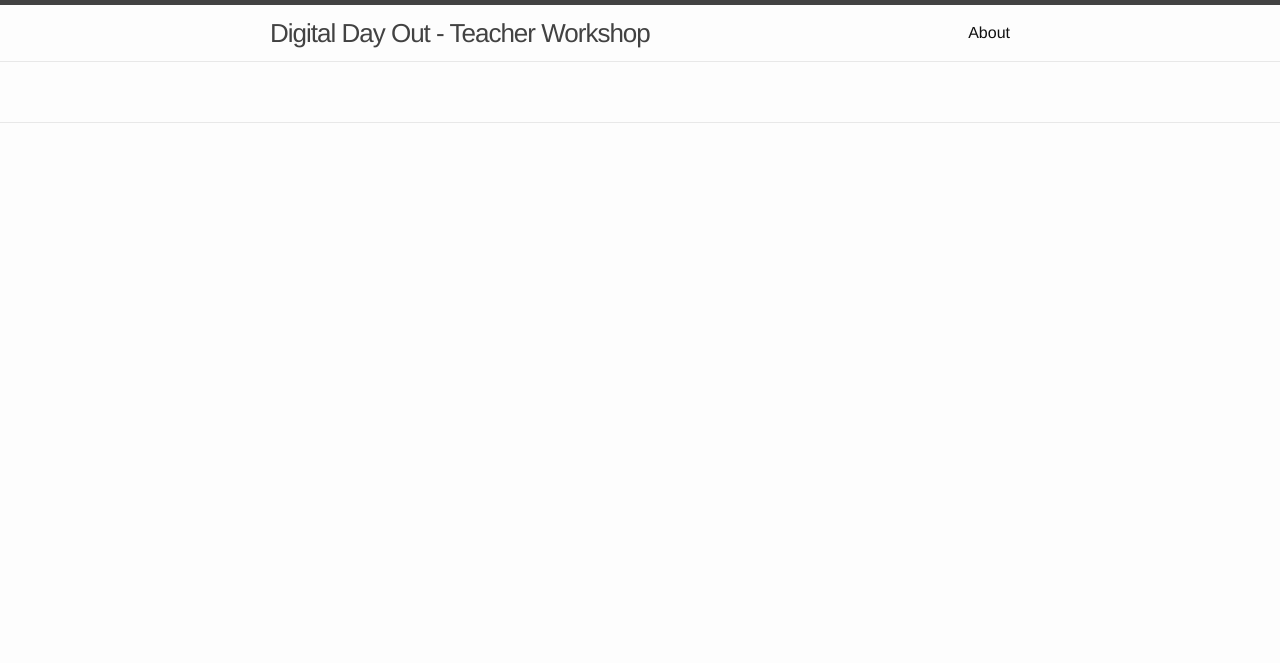
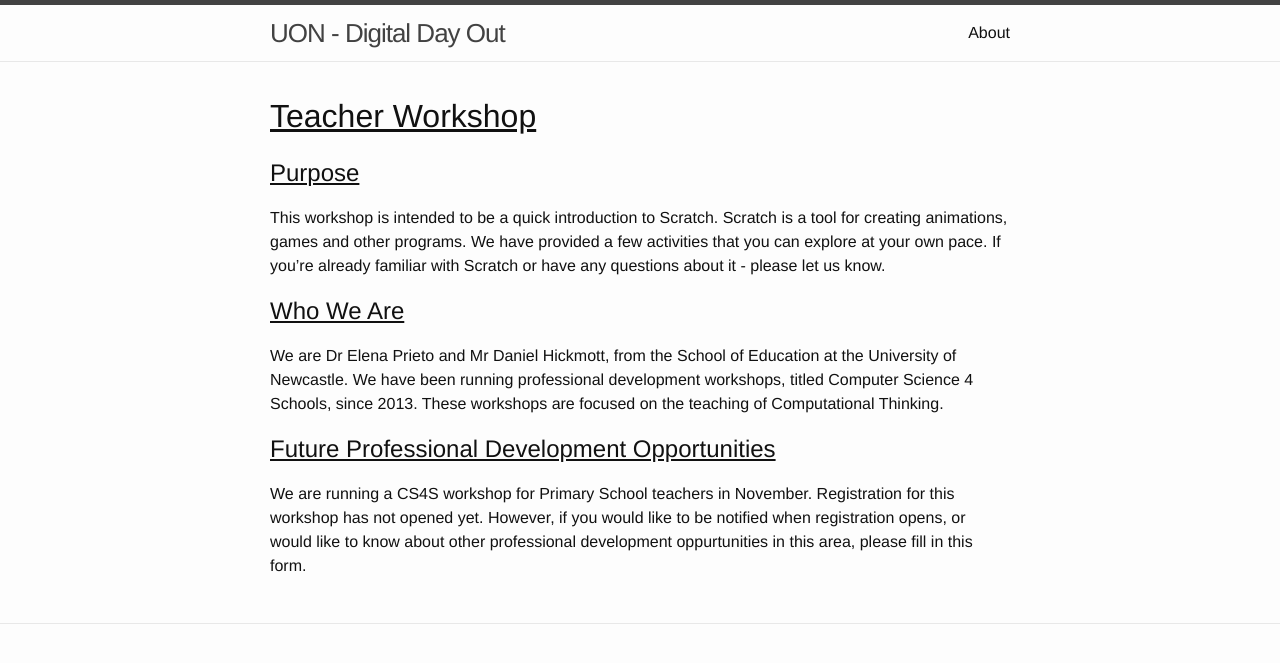
Before and after one commit to cs4s/ddo, a Jekyll site: the page built from index.md, in a window 1280 px wide. Shown: the top 663 px of the page. Built offline with Jekyll 4.4.1, drawn with Linux system fonts in a browser that asks for light colours.

Commit message:
Adding of content, change from index.html to index.md

```diff
--- a/_config.yml
+++ b/_config.yml
@@ -6,7 +6,7 @@
 # 'jekyll serve'. If you change this file, please restart the server process.
 
 # Site settings
-title: Digital Day Out - Teacher Workshop
+title: UON - Digital Day Out
 email: daniel.hickmott@uon.edu.au
 baseurl: "/ddo" # the subpath of your site, e.g. /blog
 
--- a/_includes/header.html
+++ b/_includes/header.html
@@ -14,6 +14,7 @@
       </a>
 
       <div class="trigger">
+        <a class="page-link" href="/">About</a>
         {% for my_page in site.pages %}
           {% if my_page.title %}
           <a class="page-link" href="{{ my_page.url | prepend: site.baseurl }}">{{ my_page.title }}</a>
--- a/_sass/_base.scss
+++ b/_sass/_base.scss
@@ -83,6 +83,7 @@ li {
  */
 h1, h2, h3, h4, h5, h6 {
     font-weight: $base-font-weight;
+    text-decoration: underline;
 }
 
 
--- a/index.html
+++ /dev/null
@@ -1,9 +0,0 @@
----
-layout: default
----
-
-<div class="home">
-
-
-
-</div>
--- /dev/null
+++ b/index.md
@@ -0,0 +1,15 @@
+---
+layout: default
+---
+
+# Teacher Workshop
+
+## Purpose
+This workshop is intended to be a quick introduction to Scratch. Scratch is a tool for creating animations, games and other programs. We have provided a few activities that you can explore at your own pace. If you're already familiar with
+Scratch or have any questions about it - please let us know.
+
+## Who We Are
+We are Dr Elena Prieto and Mr Daniel Hickmott, from the School of Education at the University of Newcastle. We have been running professional development workshops, titled Computer Science 4 Schools, since 2013. These workshops are focused on the teaching of Computational Thinking.
+
+## Future Professional Development Opportunities
+We are running a CS4S workshop for Primary School teachers in November. Registration for this workshop has not opened yet. However, if you would like to be notified when registration opens, or would like to know about other professional development oppurtunities in this area, please fill in this form.
```
Also changed, not shown: about.md (deleted, +0 -7 lines).
